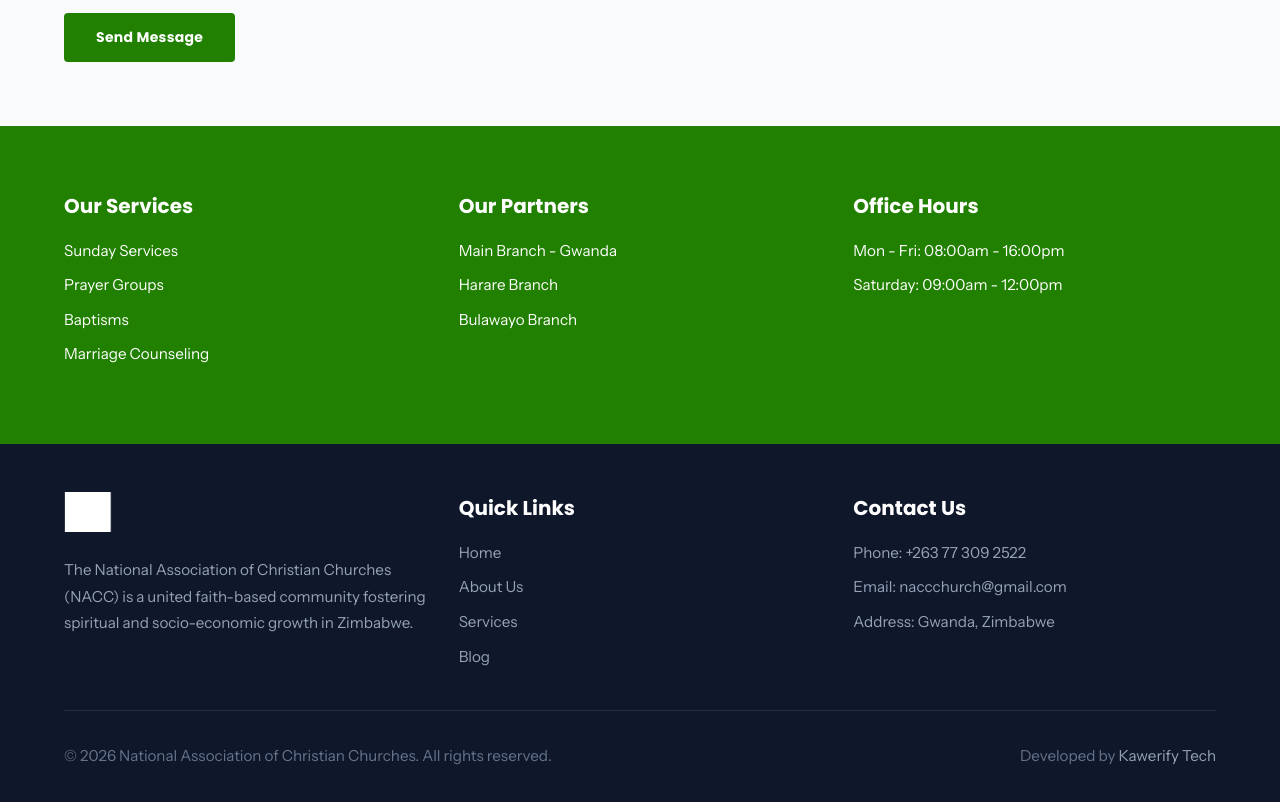
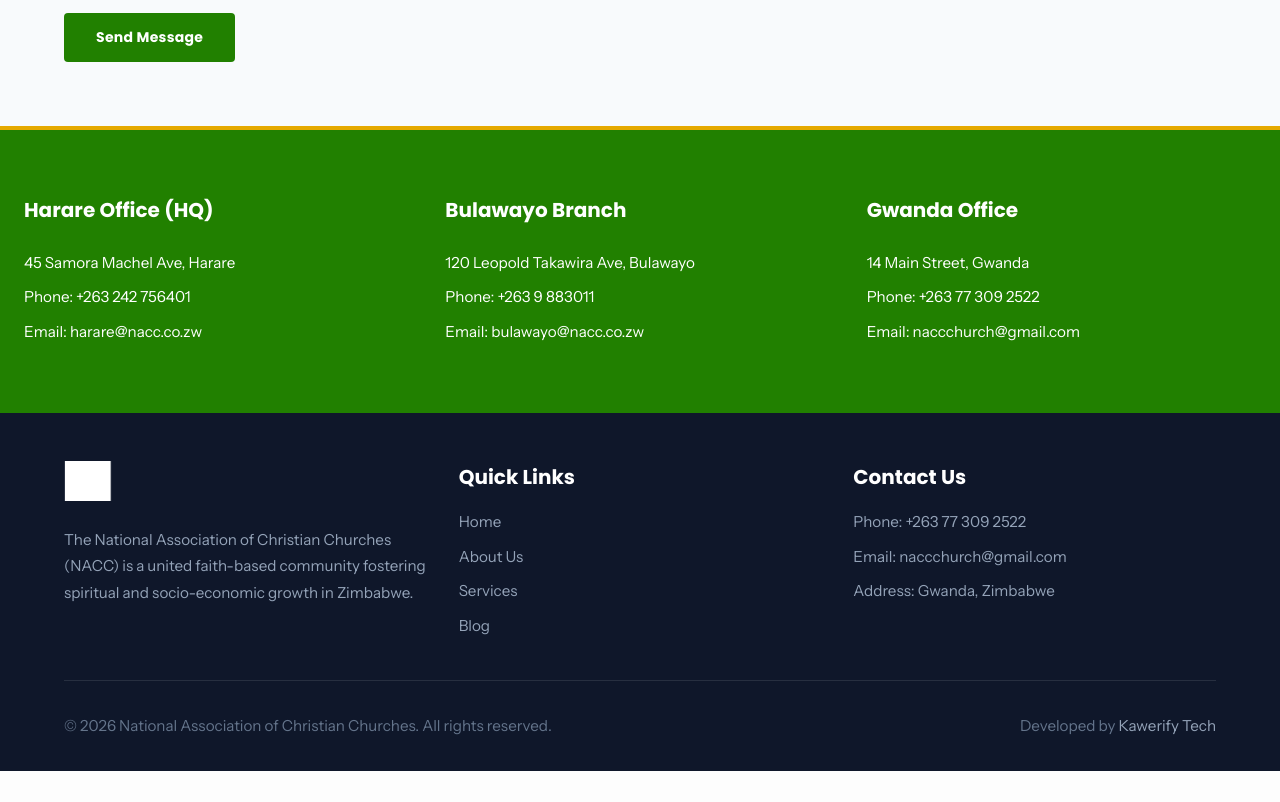
Before and after one commit to tonderaikawere/nacczw, a React (Vite) app: page / in a window 1280 px wide. Shown: the part 6220-7022 px from the top of the page. After the commit the page ends 6991 px from the top, so only its background shows below. Built offline with nearby package versions, Linux system fonts and the light colour scheme; a web font is replaced by a local one.

Commit message:
content: add specific office addresses for Harare, Bulawayo and Mutare branches

```diff
--- a/src/components/InformationSection.tsx
+++ b/src/components/InformationSection.tsx
@@ -3,26 +3,26 @@ import { Box, Typography, Container, Grid } from '@mui/material';
 
 const InformationSection: React.FC = () => {
   return (
-    <Box sx={{ py: 8, backgroundColor: '#218000', color: '#FFFFFF' }}>
-      <Container maxWidth="lg">
+    <Box sx={{ py: 8, backgroundColor: '#218000', color: '#FFFFFF', borderTop: '4px solid #E5A900' }}>
+      <Container maxWidth="xl">
         <Grid container spacing={4}>
           <Grid item xs={12} md={4}>
-            <Typography variant="h6" sx={{ fontWeight: 700, mb: 2 }}>Our Services</Typography>
-            <Typography variant="body2" sx={{ display: 'block', mb: 1 }}>Sunday Services</Typography>
-            <Typography variant="body2" sx={{ display: 'block', mb: 1 }}>Prayer Groups</Typography>
-            <Typography variant="body2" sx={{ display: 'block', mb: 1 }}>Baptisms</Typography>
-            <Typography variant="body2" sx={{ display: 'block', mb: 1 }}>Marriage Counseling</Typography>
+            <Typography variant="h6" sx={{ fontWeight: 800, mb: 3 }}>Harare Office (HQ)</Typography>
+            <Typography variant="body2" sx={{ display: 'block', mb: 1 }}>45 Samora Machel Ave, Harare</Typography>
+            <Typography variant="body2" sx={{ display: 'block', mb: 1 }}>Phone: +263 242 756401</Typography>
+            <Typography variant="body2" sx={{ display: 'block' }}>Email: harare@nacc.co.zw</Typography>
           </Grid>
           <Grid item xs={12} md={4}>
-            <Typography variant="h6" sx={{ fontWeight: 700, mb: 2 }}>Our Partners</Typography>
-            <Typography variant="body2" sx={{ display: 'block', mb: 1 }}>Main Branch - Gwanda</Typography>
-            <Typography variant="body2" sx={{ display: 'block', mb: 1 }}>Harare Branch</Typography>
-            <Typography variant="body2" sx={{ display: 'block', mb: 1 }}>Bulawayo Branch</Typography>
+            <Typography variant="h6" sx={{ fontWeight: 800, mb: 3 }}>Bulawayo Branch</Typography>
+            <Typography variant="body2" sx={{ display: 'block', mb: 1 }}>120 Leopold Takawira Ave, Bulawayo</Typography>
+            <Typography variant="body2" sx={{ display: 'block', mb: 1 }}>Phone: +263 9 883011</Typography>
+            <Typography variant="body2" sx={{ display: 'block' }}>Email: bulawayo@nacc.co.zw</Typography>
           </Grid>
           <Grid item xs={12} md={4}>
-            <Typography variant="h6" sx={{ fontWeight: 700, mb: 2 }}>Office Hours</Typography>
-            <Typography variant="body2" sx={{ display: 'block', mb: 1 }}>Mon - Fri: 08:00am - 16:00pm</Typography>
-            <Typography variant="body2" sx={{ display: 'block', mb: 1 }}>Saturday: 09:00am - 12:00pm</Typography>
+            <Typography variant="h6" sx={{ fontWeight: 800, mb: 3 }}>Gwanda Office</Typography>
+            <Typography variant="body2" sx={{ display: 'block', mb: 1 }}>14 Main Street, Gwanda</Typography>
+            <Typography variant="body2" sx={{ display: 'block', mb: 1 }}>Phone: +263 77 309 2522</Typography>
+            <Typography variant="body2" sx={{ display: 'block' }}>Email: naccchurch@gmail.com</Typography>
           </Grid>
         </Grid>
       </Container>
```
